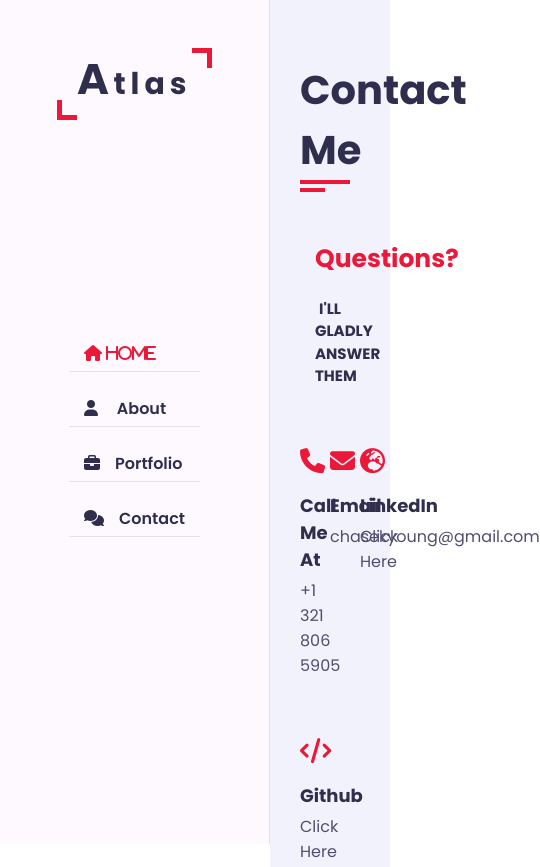
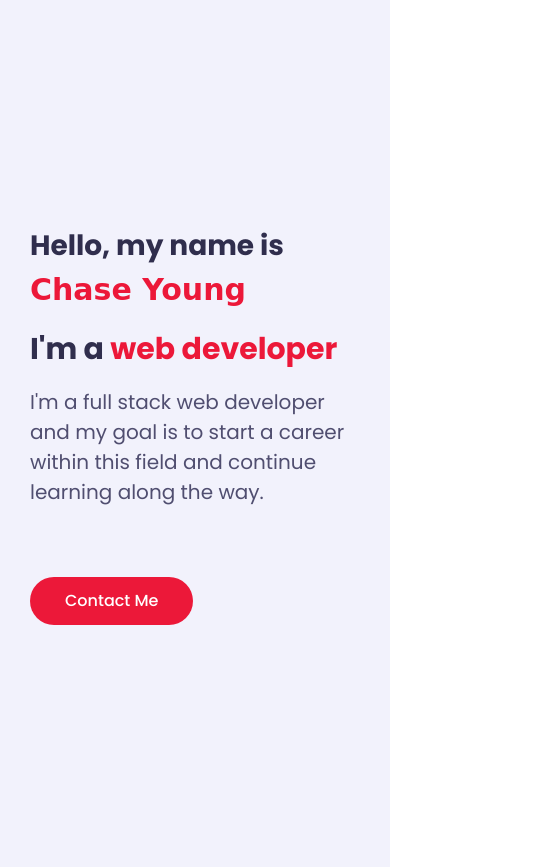
Before and after one commit to ChaseKY/myPortfolio, a plain HTML site: page index.html in a window 390 px wide. Shown: the top 867 px of the page, 540 px wide, since content can reach past the window. Drawn offline with Linux system fonts and the light colour scheme; a web font is replaced by a local one.

Commit message:
made portfolio responsive to screen size and device

```diff
--- a/index.html
+++ b/index.html
@@ -43,7 +43,7 @@
       <!-- Main Content -->
       <div class="main-content">
         <!-- Home Page -->
-        <section class="home section hidden">
+        <section class="home section">
           <div class="container">
             <div class="row">
               <div class="home-info padd-15">
@@ -63,7 +63,7 @@
         </section>
         <!-- Home Page End -->
         <!-- About Page -->
-        <section class="about section hidden">
+        <section class="about section">
           <div class="container">
             <div class="row">
               <div class="section-title padd-15">
@@ -92,7 +92,7 @@
                         <p>Age : <span>25</span></p>
                       </div>
                       <div class="info-item padd-15">
-                        <p>Email : <span>www.chasekyoung@gmail.com</span></p>
+                        <p>Email : <span>chasekyoung@gmail.com</span></p>
                       </div>
                       <div class="info-item padd-15">
                         <p>Degree : <span>BS in Organizational Management</span></p>
@@ -254,7 +254,7 @@
         </section>
         <!-- About Page End -->
         <!-- Portfolio Page -->
-        <section class="portfolio section hidden">
+        <section class="portfolio section">
           <div class="container">
             <div class="row">
               <div class="section-title padd-15">
--- a/styles/style.css
+++ b/styles/style.css
@@ -649,3 +649,44 @@ h3.my-profession {
   height: 50px;
   padding: 0 50px;
 }
+
+@media (max-width: 1199px) {
+  .aside {
+    left: -270px;
+  }
+  .main-content {
+    padding-left: 0;
+  }
+  .about .about-content .personal-info .info-item p span {
+    display: block;
+    margin-left: 0;
+  }
+}
+
+@media (max-width: 991px) {
+  .contact .contact-info-item,
+  .portfolio .portfolio-item {
+    flex: 0 0 50%;
+    max-width: 50%;
+  }
+  .home .home-info {
+    flex: 0 0 100%;
+    max-width: 100%;
+  }
+  .home .home-img {
+    display: none;
+  }
+}
+
+@media (max-width: 767px) {
+  .contact .contact-form .col-6,
+  .contact .contact-info-item,
+  .portfolio .portfolio-item,
+  .about .about-content .experience,
+  .about .about-content .education,
+  .about .about-content .skills,
+  .about .about-content .personal-info {
+    flex: 0 0 100%;
+    max-width: 100%;
+  }
+}
```
